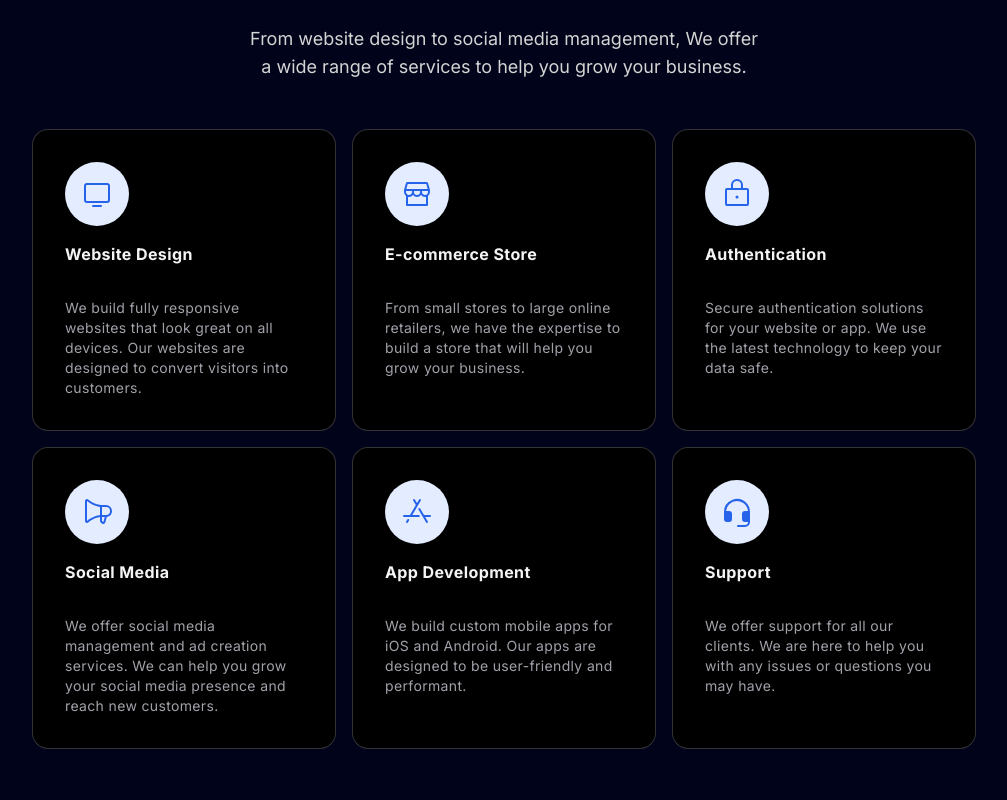
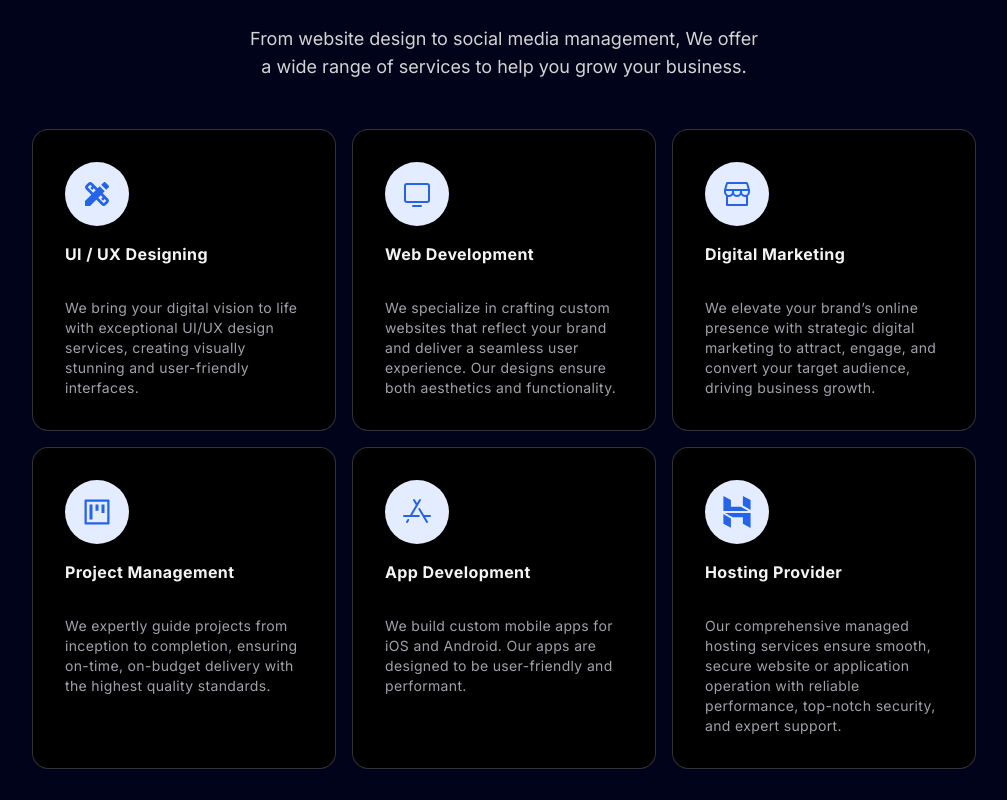
Before and after one commit to Atinity-Solutions/AtinitySol-Webiste, a Next.js app: page / in a window 1280 px wide. Shown: the part 1320-2120 px from the top of the page, without its empty margins (136-1143 px from the left). Built offline with nearby package versions, Linux system fonts and the light colour scheme.

Commit message:
Add Content

```diff
--- a/app/layout.tsx
+++ b/app/layout.tsx
@@ -10,6 +10,10 @@ const inter = Inter({ subsets: ["latin"] });
 export const metadata: Metadata = {
   title: "Atinity Solution",
   description: "Company Website",
+  icons: {
+    icon: ["./favicon.ico"],
+    apple: ["./favicon.ico"],
+  },
 };
 
 export default function RootLayout({
--- a/components/Footer/FooterDetails.tsx
+++ b/components/Footer/FooterDetails.tsx
@@ -27,7 +27,7 @@ const FooterDetails = () => {
           Reach out to us today and let&apos;s discuss how We can help you
           achieve your goals.
         </p>
-        <a href="mailto:contact@jsmastery.pro">
+        <a href="mailto:info@atinitysol.com">
           <MagicButton
             title="Let's get in touch"
             icon={<FaLocationArrow />}
--- a/components/Portfolio/Portfolio.tsx
+++ b/components/Portfolio/Portfolio.tsx
@@ -4,6 +4,7 @@ import PortfolioDetail from "./PortfolioDetail";
 
 const Portfolio = () => {
   return (
+    <section id="projects">
       <div className="max-w-5xl mx-auto py-20">
         <h1
           className="text-4xl pb-5 md:text-7xl text-center
@@ -14,6 +15,7 @@ const Portfolio = () => {
         </h1>
         <PortfolioDetail />
       </div>
+    </section>
   );
 };
 
--- a/components/Services/Services.tsx
+++ b/components/Services/Services.tsx
@@ -4,6 +4,7 @@ import ServicesDetails from "./ServicesDetails";
 
 const Services = () => {
   return (
+    <section id="services">
       <div className="max-w-5xl mx-auto py-20">
         <div
           className="text-4xl pb-5 md:text-7xl text-center
@@ -17,12 +18,13 @@ const Services = () => {
           text-neutral-300 max-w-lg
           text-center mx-auto"
         >
-        From website design to social media management, We offer a wide range of
-        services to help you grow your business.
+          From website design to social media management, We offer a wide range
+          of services to help you grow your business.
         </p>
 
         <ServicesDetails />
       </div>
+    </section>
   );
 };
 
--- a/components/Services/ServicesDetails.tsx
+++ b/components/Services/ServicesDetails.tsx
@@ -1,23 +1,28 @@
 import CardHoverEffect from "../ui/CardHoverEffect";
-import {
-  PiAppStoreLogo,
-  PiHeadsetFill,
-  PiLock,
-  PiMegaphone,
-  PiMonitor,
-  PiStorefront,
-} from "react-icons/pi";
+import { PiAppStoreLogo, PiMonitor, PiStorefront } from "react-icons/pi";
+
+import { MdDesignServices } from "react-icons/md";
+import { AiOutlineProject } from "react-icons/ai";
+import { SiHostinger } from "react-icons/si";
 
 export const services = [
+  {
+    icon: (
+      <div className="bg-blue-100 p-4 rounded-full">
+        <MdDesignServices className="w-8 h-8 text-blue-600" />
+      </div>
+    ),
+    title: "UI / UX Designing",
+    description: `We bring your digital vision to life with exceptional UI/UX design services, creating visually stunning and user-friendly interfaces.`,
+  },
   {
     icon: (
       <div className="bg-blue-100 p-4 rounded-full">
         <PiMonitor className="w-8 h-8 text-blue-600" />
       </div>
     ),
-    title: "Website Design",
-    description:
-      "We build fully responsive websites that look great on all devices. Our websites are designed to convert visitors into customers.",
+    title: "Web Development",
+    description: `We specialize in crafting custom websites that reflect your brand and deliver a seamless user experience. Our designs ensure both aesthetics and functionality.`,
   },
   {
     icon: (
@@ -25,29 +30,17 @@ export const services = [
         <PiStorefront className="w-8 h-8 text-blue-600" />
       </div>
     ),
-    title: "E-commerce Store",
-    description:
-      "From small stores to large online retailers, we have the expertise to build a store that will help you grow your business.",
+    title: "Digital Marketing",
+    description: `We elevate your brand’s online presence with strategic digital marketing to attract, engage, and convert your target audience, driving business growth.`,
   },
   {
     icon: (
       <div className="bg-blue-100 p-4 rounded-full">
-        <PiLock className="w-8 h-8 text-blue-600" />
+        <AiOutlineProject className="w-8 h-8 text-blue-600" />
       </div>
     ),
-    title: "Authentication",
-    description:
-      "Secure authentication solutions for your website or app. We use the latest technology to keep your data safe.",
-  },
-  {
-    icon: (
-      <div className="bg-blue-100 p-4 rounded-full">
-        <PiMegaphone className="w-8 h-8 text-blue-600" />
-      </div>
-    ),
-    title: "Social Media",
-    description:
-      "We offer social media management and ad creation services. We can help you grow your social media presence and reach new customers.",
+    title: "Project Management",
+    description: `We expertly guide projects from inception to completion, ensuring on-time, on-budget delivery with the highest quality standards.`,
   },
   {
     icon: (
@@ -56,18 +49,16 @@ export const services = [
       </div>
     ),
     title: "App Development",
-    description:
-      "We build custom mobile apps for iOS and Android. Our apps are designed to be user-friendly and performant.",
+    description: `We build custom mobile apps for iOS and Android. Our apps are designed to be user-friendly and performant.`,
   },
   {
     icon: (
       <div className="bg-blue-100 p-4 rounded-full">
-        <PiHeadsetFill className="w-8 h-8 text-blue-600" />
+        <SiHostinger className="w-8 h-8 text-blue-600" />
       </div>
     ),
-    title: "Support",
-    description:
-      "We offer support for all our clients. We are here to help you with any issues or questions you may have.",
+    title: "Hosting Provider",
+    description: `Our comprehensive managed hosting services ensure smooth, secure website or application operation with reliable performance, top-notch security, and expert support.`,
   },
 ];
 
--- a/components/ui/InfinteMovingCardsTestimonials.tsx
+++ b/components/ui/InfinteMovingCardsTestimonials.tsx
@@ -115,9 +115,9 @@ export const InfiniteMovingCardsTestimonials = ({
               </span>
               <div className="relative z-20 mt-6 flex flex-row items-center">
                 {/* add this div for the profile img */}
-                <div className="me-3">
+                {/* <div className="me-3">
                   <img src="/profile.svg" alt="profile" />
-                </div>
+                </div> */}
                 <span className="flex flex-col gap-1">
                   {/* change text color, font-normal to font-bold, text-xl */}
                   <span className="text-xl font-bold leading-[1.6] text-white">
--- a/data/index.ts
+++ b/data/index.ts
@@ -1,5 +1,5 @@
 export const navItems = [
-  { name: "About", link: "#about" },
+  { name: "Services", link: "#services" },
   { name: "Projects", link: "#projects" },
   { name: "Testimonials", link: "#testimonials" },
   { name: "Contact", link: "#contact" },
@@ -107,38 +107,24 @@ export const projects = [
 export const testimonials = [
   {
     quote:
-      "Collaborating with Adrian was an absolute pleasure. His professionalism, promptness, and dedication to delivering exceptional results were evident throughout our project. Adrian's enthusiasm for every facet of development truly stands out. If you're seeking to elevate your website and elevate your brand, Adrian is the ideal partner.",
-    name: "Michael Johnson",
-    title: "Director of AlphaStream Technologies",
-    img: "/cloud.svg",
-  },
-  {
-    quote:
-      "Collaborating with Adrian was an absolute pleasure. His professionalism, promptness, and dedication to delivering exceptional results were evident throughout our project. Adrian's enthusiasm for every facet of development truly stands out. If you're seeking to elevate your website and elevate your brand, Adrian is the ideal partner.",
-    name: "Michael Johnson",
-    title: "Director of AlphaStream Technologies",
+      "Their strategic digital marketing led to significant growth in our market reach. We easily achieved our business objectives. Their approach is both effective and reliable. Highly recommended!",
+    name: "Saqib Khan",
+    title: "CEO Al-Nazaway",
     img: "/host.svg",
   },
   {
     quote:
-      "Collaborating with Adrian was an absolute pleasure. His professionalism, promptness, and dedication to delivering exceptional results were evident throughout our project. Adrian's enthusiasm for every facet of development truly stands out. If you're seeking to elevate your website and elevate your brand, Adrian is the ideal partner.",
-    name: "Michael Johnson",
-    title: "Director of AlphaStream Technologies",
+      "The custom website design they delivered was exceptional. It truly reflects our brand and offers a top-notch user experience. Our customers have been praising it. Outstanding work all around!",
+    name: "Irfan",
+    title: "CEO Morada Construction",
     img: "/app.svg",
   },
   {
     quote:
-      "Collaborating with Adrian was an absolute pleasure. His professionalism, promptness, and dedication to delivering exceptional results were evident throughout our project. Adrian's enthusiasm for every facet of development truly stands out. If you're seeking to elevate your website and elevate your brand, Adrian is the ideal partner.",
-    name: "Michael Johnson",
-    title: "Director of AlphaStream Technologies",
+      "Their managed hosting services ensure our website operates smoothly and securely. We benefit from reliable performance and expert support. It allows us to focus on our business. Excellent service!",
+    name: "M. Ahmed Ali Asim",
+    title: "Manager Rotana Travels",
     img: "/s.svg",
-  },
-  {
-    quote:
-      "Collaborating with Adrian was an absolute pleasure. His professionalism, promptness, and dedication to delivering exceptional results were evident throughout our project. Adrian's enthusiasm for every facet of development truly stands out. If you're seeking to elevate your website and elevate your brand, Adrian is the ideal partner.",
-    name: "Michael Johnson",
-    title: "Director of AlphaStream Technologies",
-    img: "/dock.svg",
   },
 ];
 
```
Also changed, not shown: 1 other file (tests, documents, lock files or other folders). Lines whose indentation alone changed are shown as unchanged.
